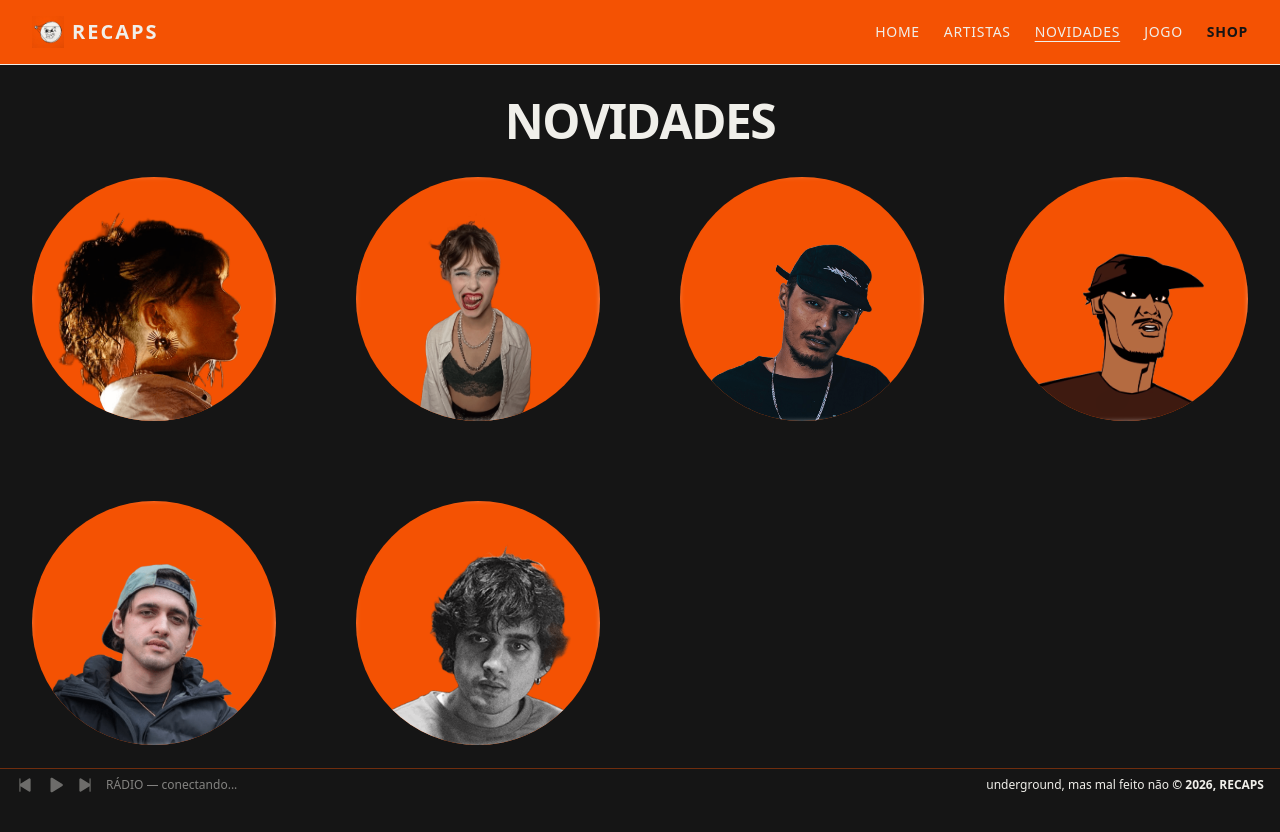
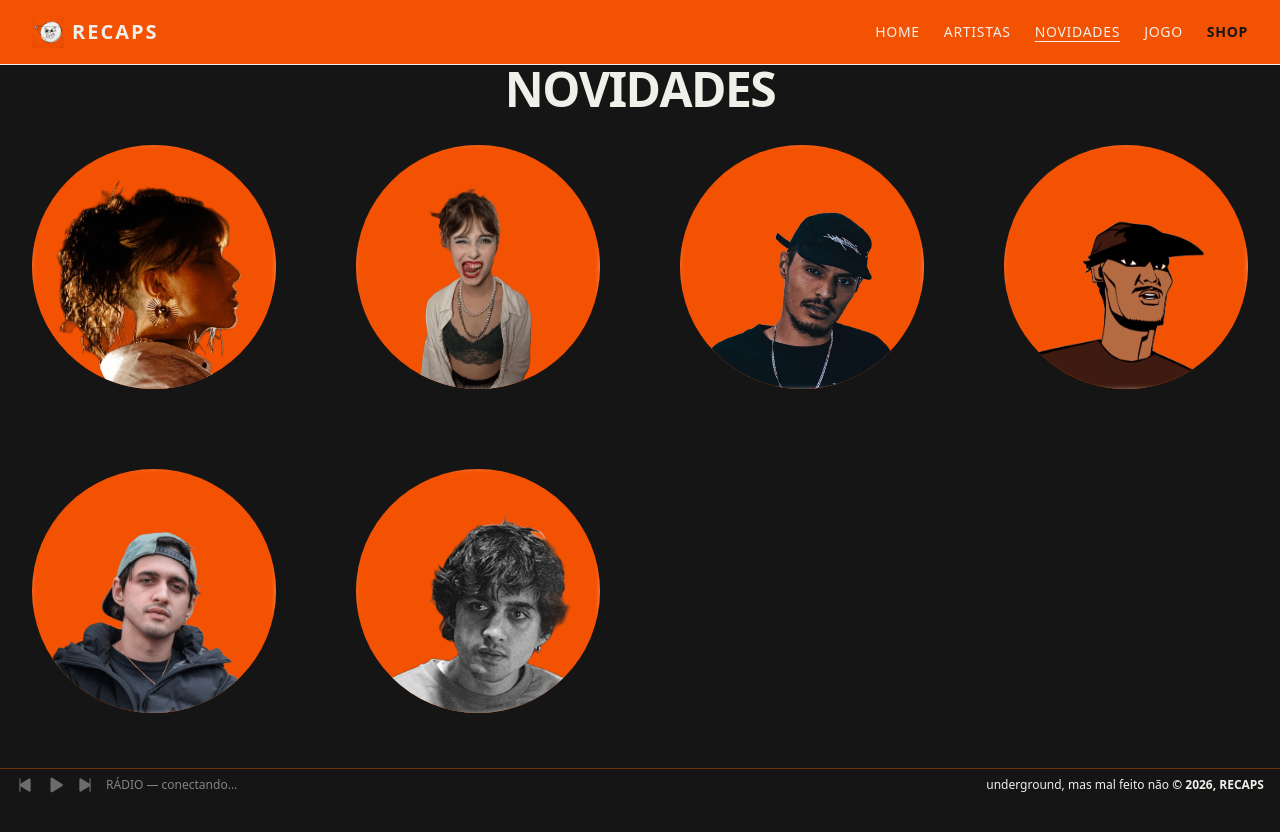
Before and after one commit to anaraujo/recaps, a React (Vite) app: page /news in a window 1280 px wide. Shown: the top 832 px of the page. Built offline with nearby package versions, Linux system fonts and the light colour scheme.

Commit message:
style: drop top margin on RollingText title

```diff
--- a/src/components/RollingText.jsx
+++ b/src/components/RollingText.jsx
@@ -94,7 +94,7 @@ export default function RollingText({ text, lines = 4, fontSize = '3rem' }) {
     >
       <div
         onMouseEnter={handleMouseEnter}
-        className="my-8 grid font-bold uppercase"
+        className="mb-8 grid font-bold uppercase"
       >
         {Array.from({ length: lines }).map((_, i) => (
           <h1
```
